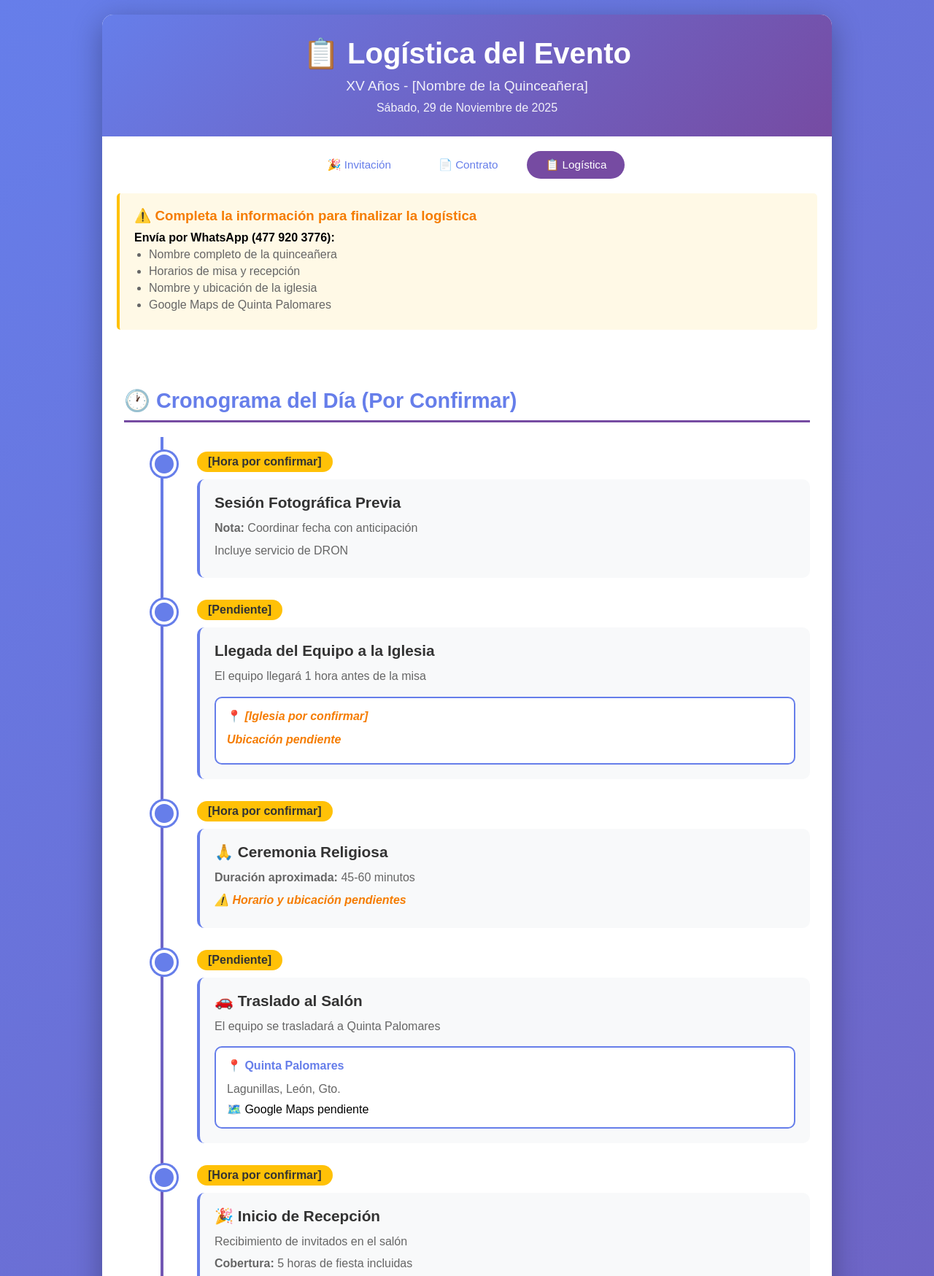
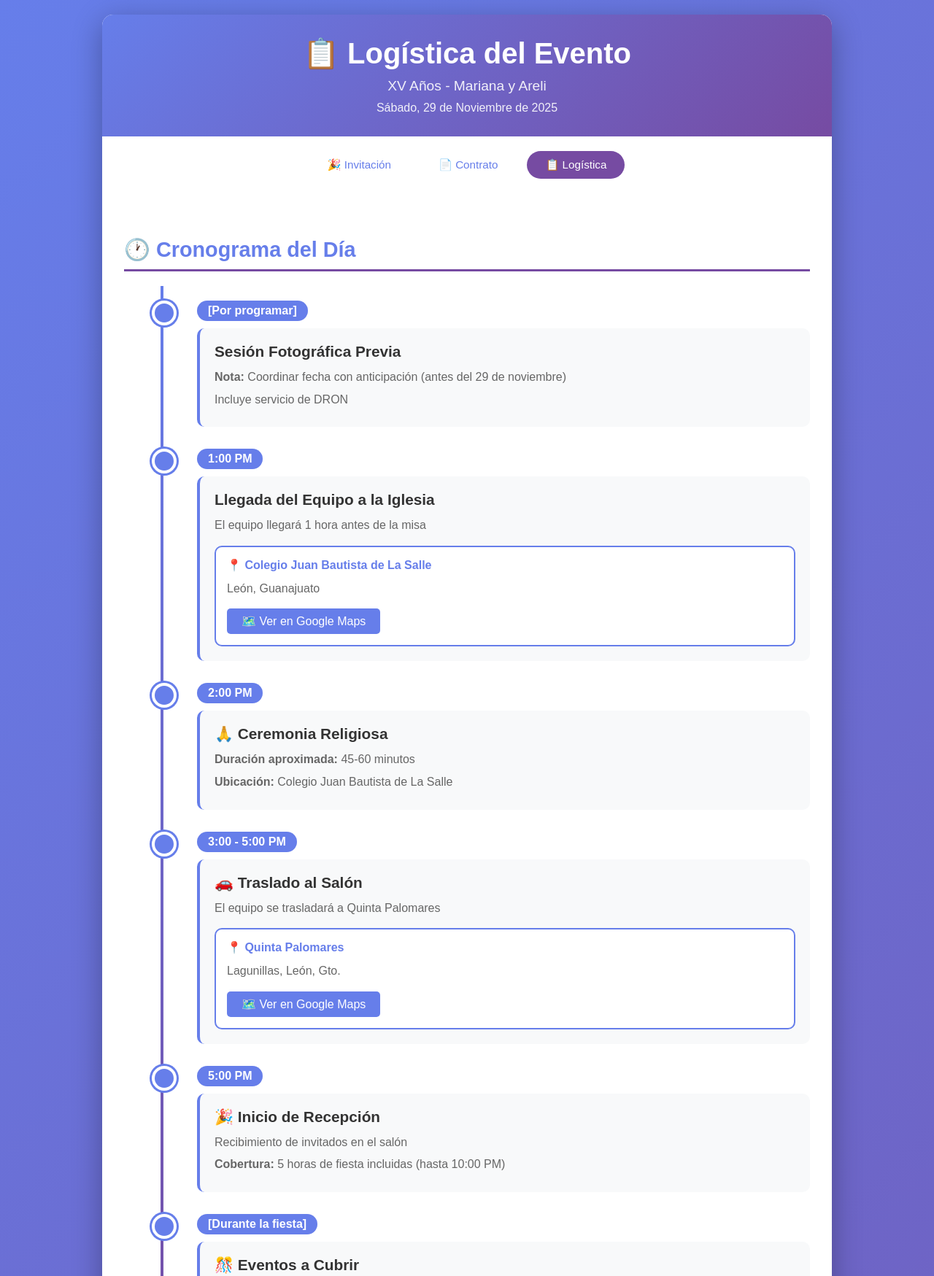
Before and after one commit to ArturoCruzArm/xv-anos-noviembre, a plain HTML site: page logistica.html in a window 1280 px wide. Shown: the top 1749 px of the page at 73% size. Drawn offline with Linux system fonts and the light colour scheme.

Commit message:
Actualizar información completa del evento
Quinceañeras: Mariana y Areli

Detalles actualizados:
- Nombres completos de las quinceañeras
- Ceremonia religiosa: 2:00 PM en Colegio Juan Bautista de La Salle
- Recepción: 5:00 PM en Quinta Palomares, Lagunillas
- Cronograma completo del día del evento
- Enlaces a Google Maps (pendientes de confirmar URLs reales)

Cambios en todas las páginas:
- Removidos cuadros de información pendiente
- Actualizado texto plural (nuestros XV años)
- Horarios completos en timeline de logística
- Datos completos en contrato

🤖 Generated with [Claude Code](https://claude.com/claude-code)

Co-Authored-By: Claude <noreply@anthropic.com>

```diff
--- a/logistica.html
+++ b/logistica.html
@@ -359,7 +359,7 @@
     <div class="logistics-container">
         <div class="header">
             <h1>📋 Logística del Evento</h1>
-            <p>XV Años - [Nombre de la Quinceañera]</p>
+            <p>XV Años - Mariana y Areli</p>
             <p style="font-size: 1em; margin-top: 10px;">Sábado, 29 de Noviembre de 2025</p>
         </div>
 
@@ -369,70 +369,60 @@
             <a href="logistica.html" class="active">📋 Logística</a>
         </div>
 
-        <div class="pending-alert">
-            <h3>⚠️ Completa la información para finalizar la logística</h3>
-            <p><strong>Envía por WhatsApp (477 920 3776):</strong></p>
-            <ul>
-                <li>Nombre completo de la quinceañera</li>
-                <li>Horarios de misa y recepción</li>
-                <li>Nombre y ubicación de la iglesia</li>
-                <li>Google Maps de Quinta Palomares</li>
-            </ul>
-        </div>
-
         <div class="content">
             <div class="section">
-                <h2>🕐 Cronograma del Día (Por Confirmar)</h2>
+                <h2>🕐 Cronograma del Día</h2>
                 <div class="timeline">
                     <div class="timeline-item">
-                        <span class="time-badge pending">[Hora por confirmar]</span>
+                        <span class="time-badge">[Por programar]</span>
                         <div class="timeline-content">
                             <h3>Sesión Fotográfica Previa</h3>
-                            <p><strong>Nota:</strong> Coordinar fecha con anticipación</p>
+                            <p><strong>Nota:</strong> Coordinar fecha con anticipación (antes del 29 de noviembre)</p>
                             <p>Incluye servicio de DRON</p>
                         </div>
                     </div>
 
                     <div class="timeline-item">
-                        <span class="time-badge pending">[Pendiente]</span>
+                        <span class="time-badge">1:00 PM</span>
                         <div class="timeline-content">
                             <h3>Llegada del Equipo a la Iglesia</h3>
                             <p>El equipo llegará 1 hora antes de la misa</p>
                             <div class="location-card">
-                                <h4>📍 <span class="pending-text">[Iglesia por confirmar]</span></h4>
-                                <p class="pending-text">Ubicación pendiente</p>
+                                <h4>📍 Colegio Juan Bautista de La Salle</h4>
+                                <p>León, Guanajuato</p>
+                                <a href="https://maps.app.goo.gl/YokCXS9b5mg" target="_blank">🗺️ Ver en Google Maps</a>
                             </div>
                         </div>
                     </div>
 
                     <div class="timeline-item">
-                        <span class="time-badge pending">[Hora por confirmar]</span>
+                        <span class="time-badge">2:00 PM</span>
                         <div class="timeline-content">
                             <h3>🙏 Ceremonia Religiosa</h3>
                             <p><strong>Duración aproximada:</strong> 45-60 minutos</p>
-                            <p class="pending-text">⚠️ Horario y ubicación pendientes</p>
+                            <p><strong>Ubicación:</strong> Colegio Juan Bautista de La Salle</p>
                         </div>
                     </div>
 
                     <div class="timeline-item">
-                        <span class="time-badge pending">[Pendiente]</span>
+                        <span class="time-badge">3:00 - 5:00 PM</span>
                         <div class="timeline-content">
                             <h3>🚗 Traslado al Salón</h3>
                             <p>El equipo se trasladará a Quinta Palomares</p>
                             <div class="location-card">
                                 <h4>📍 Quinta Palomares</h4>
                                 <p>Lagunillas, León, Gto.</p>
-                                <span class="disabled">🗺️ Google Maps pendiente</span>
+                                <a href="https://maps.app.goo.gl/quintapalomares" target="_blank">🗺️ Ver en Google Maps</a>
                             </div>
                         </div>
                     </div>
 
                     <div class="timeline-item">
-                        <span class="time-badge pending">[Hora por confirmar]</span>
+                        <span class="time-badge">5:00 PM</span>
                         <div class="timeline-content">
                             <h3>🎉 Inicio de Recepción</h3>
                             <p>Recibimiento de invitados en el salón</p>
-                            <p><strong>Cobertura:</strong> 5 horas de fiesta incluidas</p>
+                            <p><strong>Cobertura:</strong> 5 horas de fiesta incluidas (hasta 10:00 PM)</p>
                         </div>
                     </div>
 
```
Also changed, not shown: contrato.html (+4 -12 lines), index.html (+11 -24 lines).
